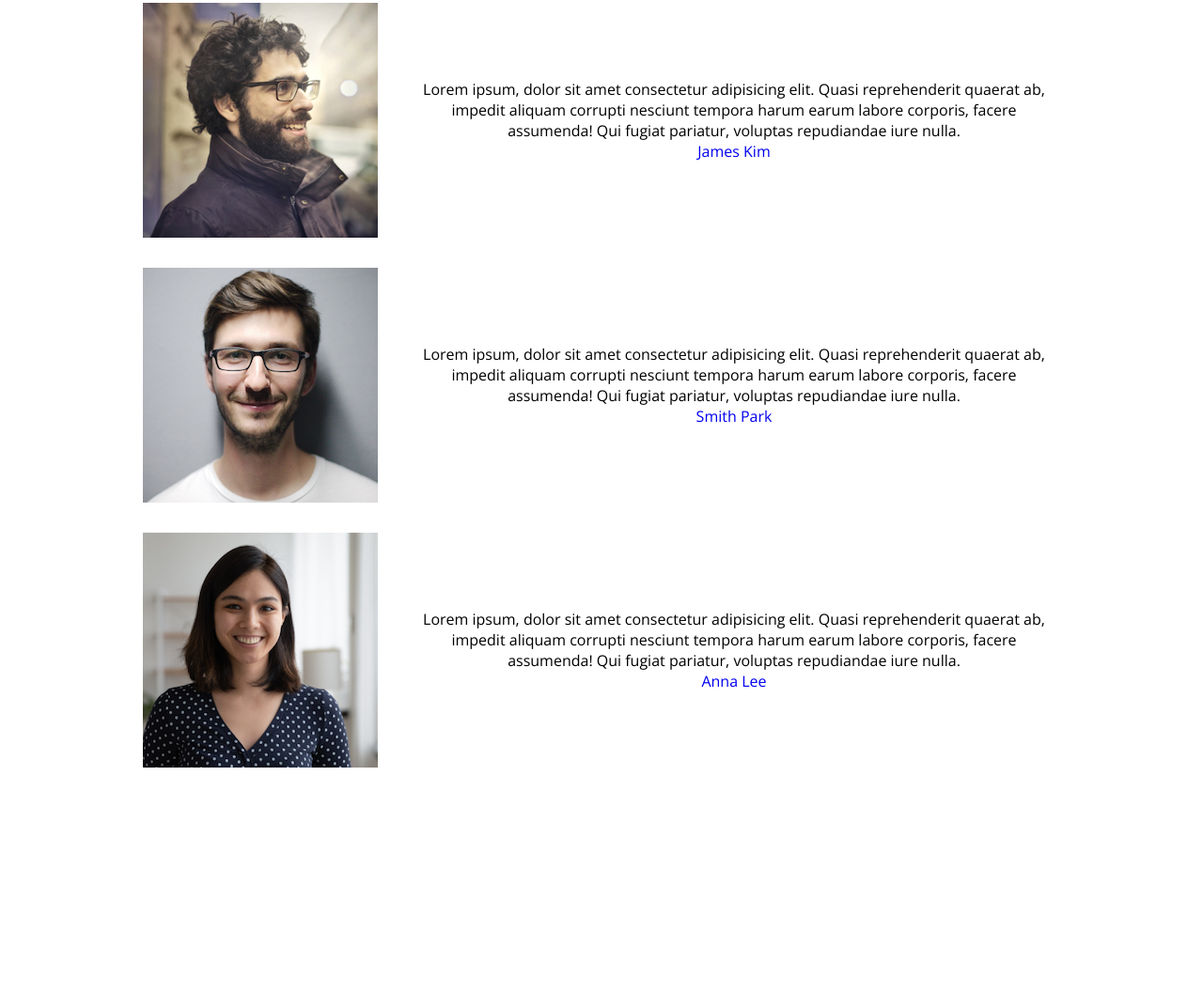
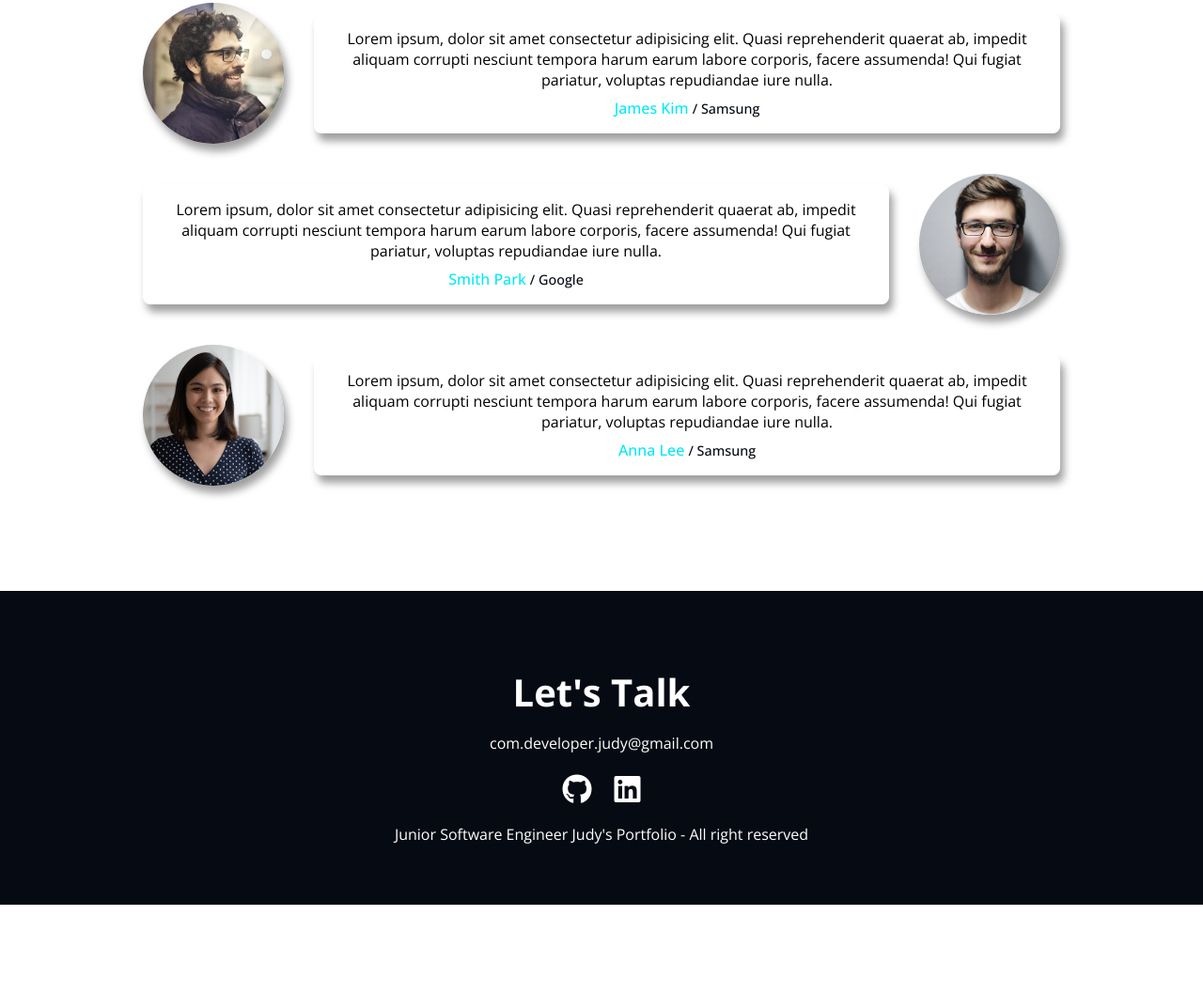
Before and after one commit to tjg-data/portfolio-static, a plain HTML site: page index.html in a window 1280 px wide. Shown: the part 3344-4401 px from the top of the page at 94% size. After the commit the page ends 4307 px from the top, so only its background shows below. Drawn offline with nearby package versions, Linux system fonts and the light colour scheme.

Commit message:
2026-03-16 commit

```diff
--- a/css/style.css
+++ b/css/style.css
@@ -303,5 +303,65 @@ a.header-menu-item.active {
     gap: 2rem;
     margin-bottom: 2rem;
 }
+.testimonial:nth-child(even) .testimonial-img {
+    order: 1;
+}
+.testimonial-img {
+    width: 150px;
+    height: 150px;
+    border-radius: 100%;
+    box-shadow: 4px 8px 8px rgba(0, 0, 0, 0.38);
+}
+.testimonial-text {
+    padding: 1rem;
+    border-radius: 8px;
+    box-shadow: 4px 8px 8px rgba(0, 0, 0, 0.38);
+}
+.testimonial-text-name {
+    color: var(--color-accent);
+    display: inline-block;
+    margin-top: 0.5rem;
+    font-weight: 500;
+}
+.testimonial-text-company {
+    color: var(--color-black);
+    font-size: .9rem;
+    font-weight: 500;
+}
+/*----- Testimonials end ----*/
 
-/*----- Testimonials end ----*/
+/*----- Arrow-up start ----*/
+.arrow-up {
+    position: fixed;
+    bottom: 3rem;
+    right: 3rem;
+    color: var(--color-white);
+    font-size: 3rem;
+    width: 4.5rem;
+    height: 4.5rem;
+    border-radius: 100%;
+    background-color: var(--color-black);
+    text-align: center;
+    box-shadow: 5px 5px 0px 0px var(--color-accent);
+}
+/*----- Arrow-up end ----*/
+
+/*----- footer start ----*/
+#contact {
+    background-color: var(--color-black);
+    color: var(--color-white);
+}
+.contact-links {
+    display: flex;
+    justify-content: center;
+    gap: 1.5rem;
+    font-size: 2rem;
+    padding: 1rem;
+}
+.contact-link {
+    color: var(--color-white);
+}
+.contact-link:hover {
+    color: var(--color-accent);
+}
+/*----- footer end ----*/
--- a/index.html
+++ b/index.html
@@ -226,7 +226,9 @@
                             Quasi reprehenderit quaerat ab, impedit aliquam corrupti nesciunt
                             tempora harum earum labore corporis, facere assumenda!
                             Qui fugiat pariatur, voluptas repudiandae iure nulla.</p>
-                        <p><a href="#" class="testimonial-text-name">James Kim</a></p>
+                        <p><a href="#">
+                            <span class="testimonial-text-name">James Kim</span>
+                            <span class="testimonial-text-company">/ Samsung</span></a></p>
                     </div>
                 </li>
                 <li class="testimonial">
@@ -237,7 +239,9 @@
                             Quasi reprehenderit quaerat ab, impedit aliquam corrupti nesciunt
                             tempora harum earum labore corporis, facere assumenda!
                             Qui fugiat pariatur, voluptas repudiandae iure nulla.</p>
-                        <p><a href="#" class="testimonial-text-name">Smith Park</a></p>
+                        <p><a href="#">
+                            <span class="testimonial-text-name">Smith Park</span>
+                            <span class="testimonial-text-company">/ Google</span></a></p>
                     </div>
                 </li>
                 <li class="testimonial">
@@ -248,17 +252,32 @@
                             Quasi reprehenderit quaerat ab, impedit aliquam corrupti nesciunt
                             tempora harum earum labore corporis, facere assumenda!
                             Qui fugiat pariatur, voluptas repudiandae iure nulla.</p>
-                        <p><a href="#" class="testimonial-text-name">Anna Lee</a></p>
+                        <p><a href="#">
+                            <span class="testimonial-text-name">Anna Lee</span>
+                            <span class="testimonial-text-company">/ Samsung</span></a></p>
                     </div>
                 </li>
             </ul>
         </section>
 
-
-        <section id="contact">
-        </section>
+        <!-- Arrow Top -->
+        <aside>
+            <a href="#" class="arrow-up"><i class="fas fa-arrow-up"></i></a>
+        </aside>
     </main>
 
-
+    <footer id="contact" class="footer">
+        <h2 class="title">Let's Talk</h2>
+        <p class="descripton">com.developer.judy@gmail.com</p>
+        <ul class="contact-links">
+            <li>
+                <a href="#" class="contact-link"><i class="fab fa-github"></i></a>
+            </li>
+            <li>
+                <a href="#" class="contact-link"><i class="fab fa-linkedin"></i></a>
+            </li>
+        </ul>
+        <p>Junior Software Engineer Judy's Portfolio - All right reserved</p>
+    </footer>
 </body>
 </html>
```
